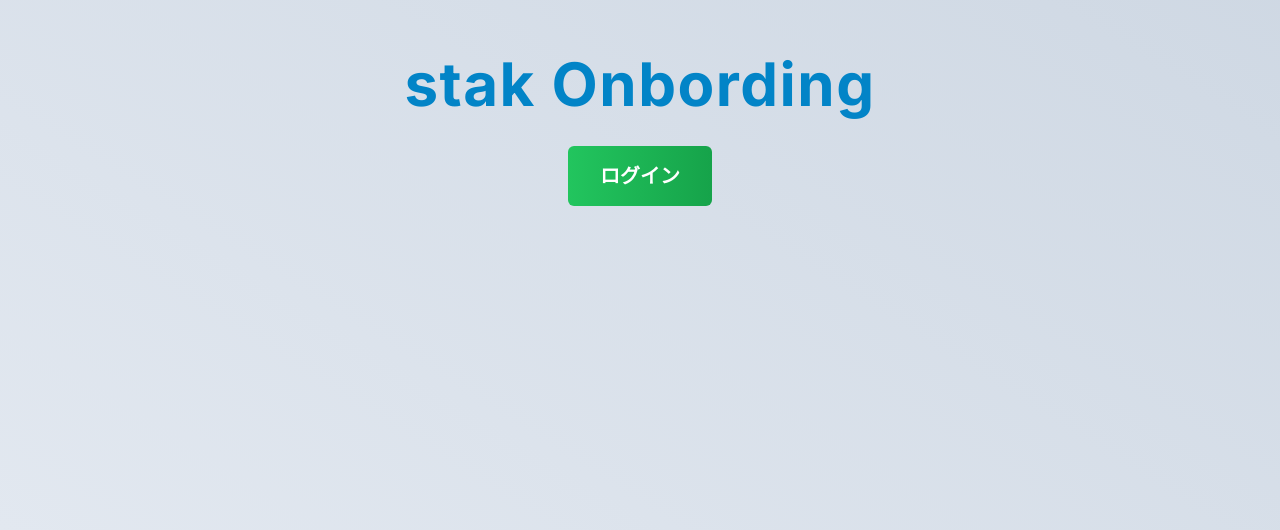
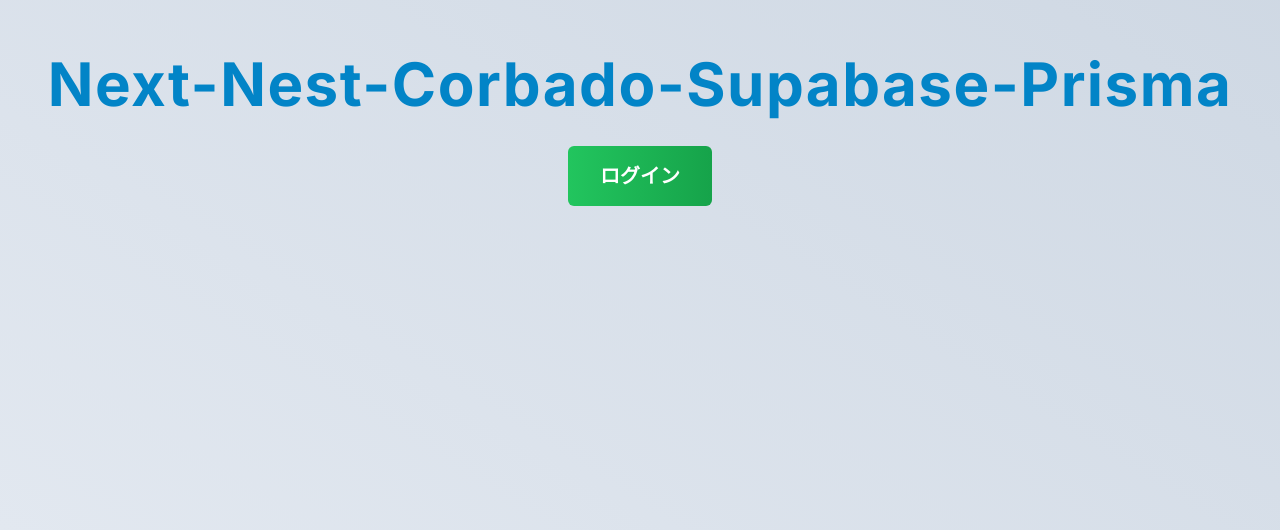
Before and after one commit to koichi-omae/next-nest-corbado-supabase-prisma, a Next.js app in the folder frontend/: page / in a window 1280 px wide. Shown: the part 270-800 px from the top of the page. Built offline with nearby package versions, Linux system fonts and the light colour scheme.

Commit message:
タイトルの変更

```diff
--- a/frontend/src/app/page.tsx
+++ b/frontend/src/app/page.tsx
@@ -4,7 +4,9 @@ export default function Home() {
   return (
     <div className='flex justify-center items-center h-screen bg-gradient-to-bl from-slate-300 to-slate-200 '>
       <div className='text-center'>
-        <h1 className='text-6xl font-bold tracking-wide text-sky-600'>stak Onbording</h1>
+        <h1 className='text-6xl font-bold tracking-wide text-sky-600'>
+          Next-Nest-Corbado-Supabase-Prisma
+        </h1>
         <Link href='/login'>
           <button className='mt-8 text-xl font-semibold bg-gradient-to-l from-green-600 to-green-500 text-white rounded-md py-4 px-8 hover:opacity-75'>
             ログイン
```
